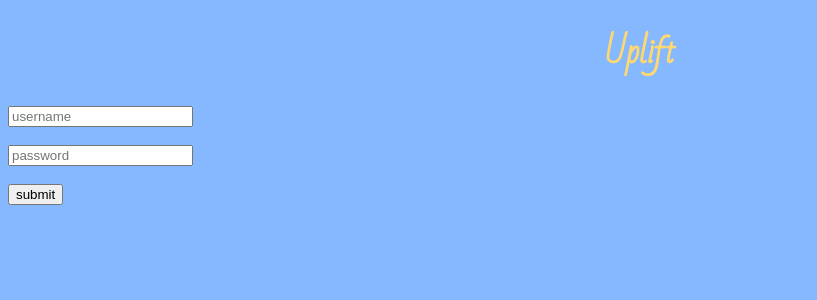
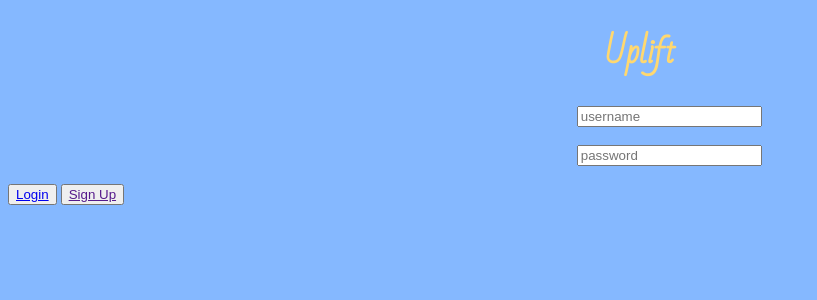
Before and after one commit to ilanahope/hackathonFall2019, a PHP site: page / in a window 1280 px wide. Shown: the top 300 px of the page, without its empty margins (0-817 px from the left). Run offline with PHP 8.4, Linux system fonts and the light colour scheme; some web fonts are replaced.

Commit message:
cries in html and css

```diff
--- a/index.html
+++ b/index.html
@@ -1,5 +1,6 @@
 <!DOCTYPE html>
 <html>
+
 <head>
   <meta charset="UTF-8">
   <title>Uplift</title>
@@ -8,14 +9,20 @@
   <link href="https://fonts.googleapis.com/css?family=Bad+Script|Kaushan+Script&display=swap" rel="stylesheet">
   <link rel="stylesheet" href="stylesheet.css" type="text/css">
 </head>
+
 <body>
   <h1> Uplift </h1>
-    <input type="email" placeholder = "username"></input>
+  <div class="login">
+    <input type="email" placeholder="username" class="input"></input>
     <br>
     <br>
-    <input type = "password" placeholder = "password"></input>
+    <input type="password" placeholder="password" class="input"></input>
     <br>
     <br>
-    <button a href ="homepage.html"> submit </button>
+  </div>
+  <button> <a href="homepage.html" id="button1"> Login</a></button>
+  <button> <a href "signuppage.html" id="Button2"> Sign Up</a> </button>
+
 </body>
+
 </html>
--- a/stylesheet.css
+++ b/stylesheet.css
@@ -1,10 +1,38 @@
-h1{
+h1 {
   color: #FFD870;
   font-style: script;
   text-align: center;
-font-family: 'Bad Script', cursive;
+  font-family: 'Bad Script', cursive;
 }
-body{
+
+body {
   align: center;
-  background-color:#85B8FF;
+  background-color: #85B8FF;
 }
+
+#button1 {
+  align: center;
+  text-align: center;
+}
+
+#Button2 {
+  align: center;
+  text-align: center;
+}
+
+li a {
+  text-decoration: none;
+}
+
+.login {
+  align: center;
+  float: center;
+  padding-left: 45%;
+}
+button {
+  align:center;
+}
+
+* {
+  align:center;
+}
```
Lines whose indentation alone changed are shown as unchanged.
